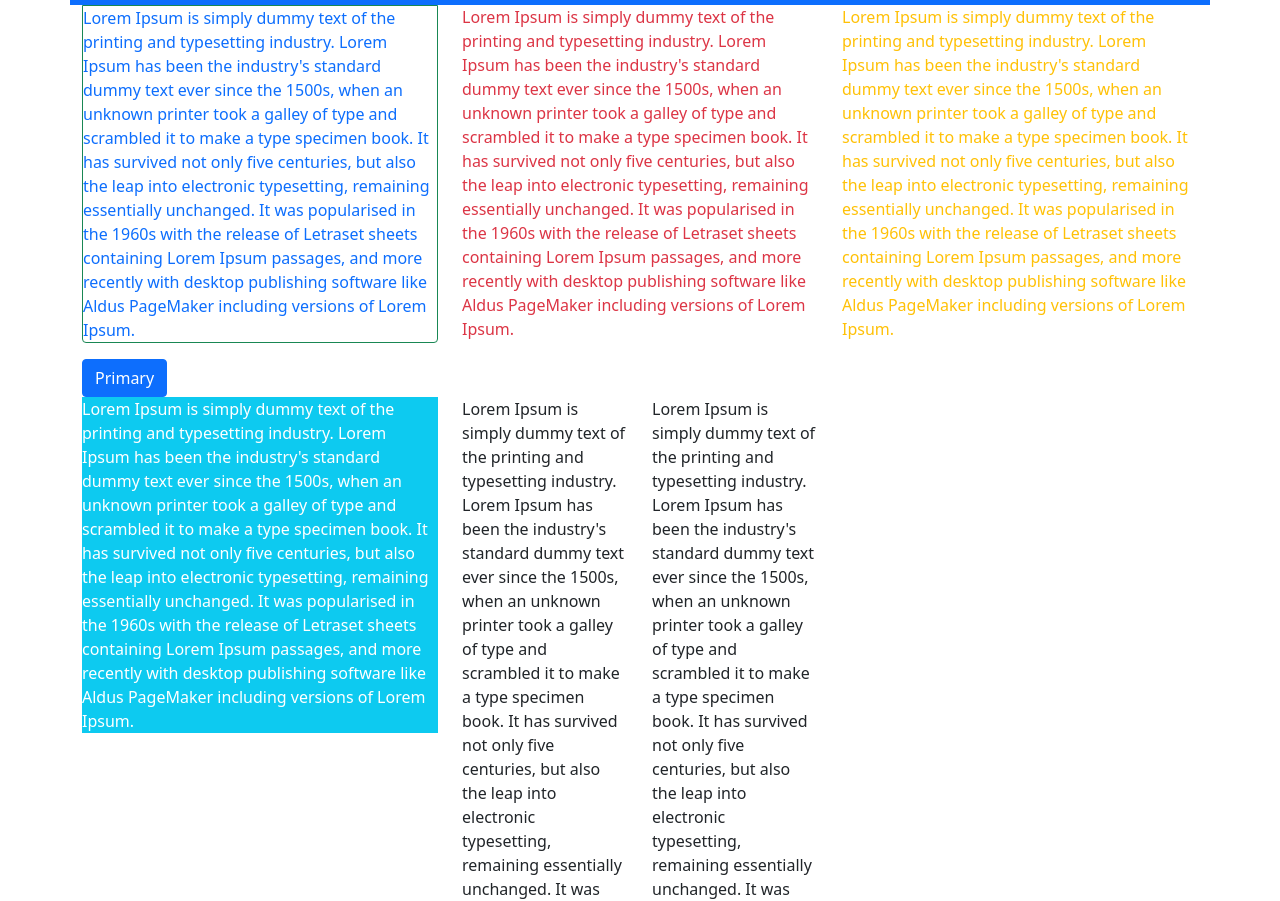
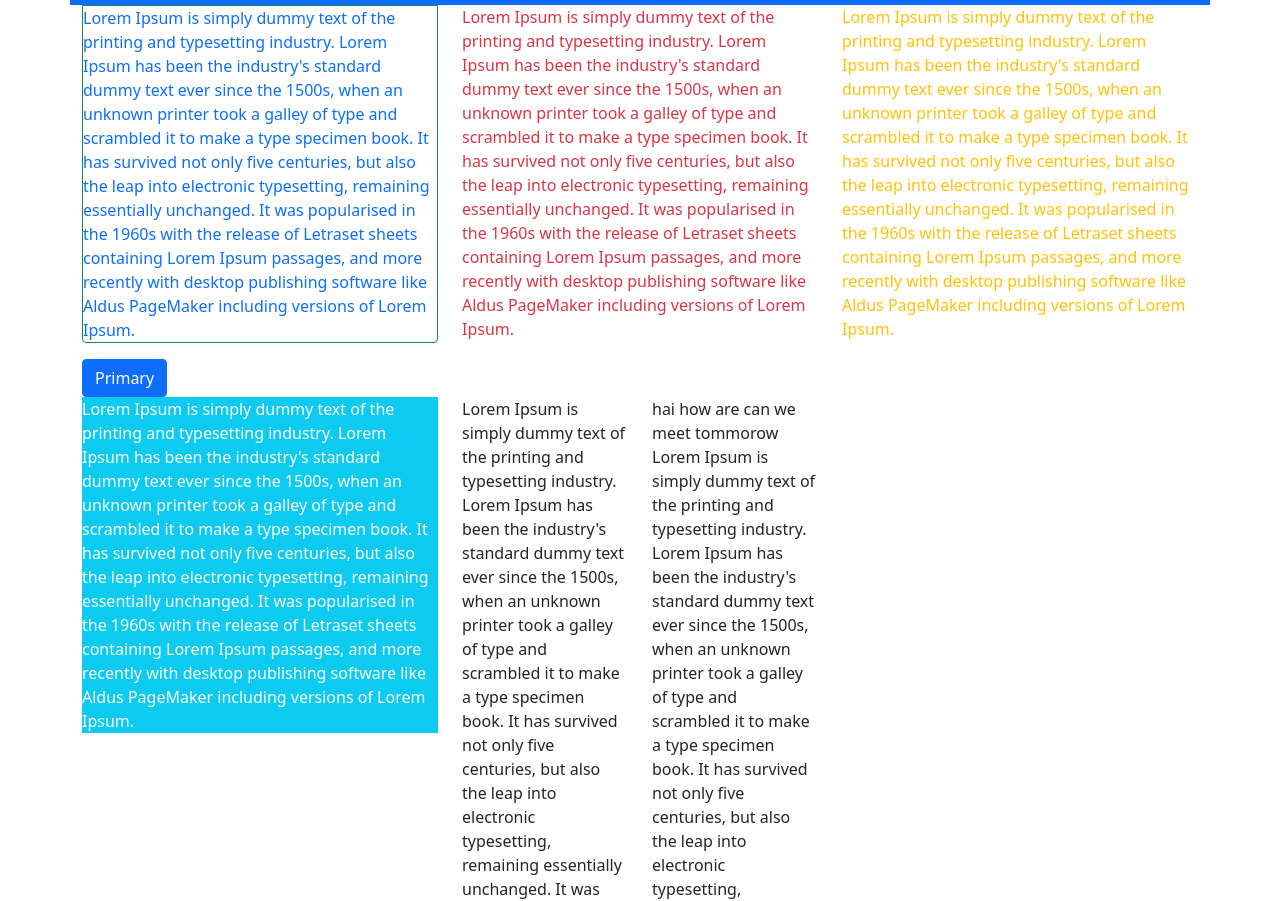
Before and after one commit to fayazmubarak524/date-with-git, a plain HTML site: page index.html in a window 1280 px wide. Shown: the part 51-952 px from the top of the page. Drawn offline with nearby package versions, Linux system fonts and the light colour scheme.

Commit message:
index file edit

```diff
--- a/index.html
+++ b/index.html
@@ -70,7 +70,8 @@
         </div>
 
         <div class="col-xs-12 col-sm-6 col-md-4 col-lg-3 col-xl-2">
-          <p>Lorem Ipsum is simply dummy text of the printing and typesetting industry. Lorem Ipsum has been the industry's standard dummy text ever since the 1500s, when an unknown printer took a galley of type and scrambled it to make a type specimen book. It has survived not only five centuries, but also the leap into electronic typesetting, remaining essentially unchanged. It was popularised in the 1960s with the release of Letraset sheets containing Lorem Ipsum passages, and more recently with desktop publishing software like Aldus PageMaker including versions of Lorem Ipsum.</p>
+          <p> hai how are can we meet tommorow
+            Lorem Ipsum is simply dummy text of the printing and typesetting industry. Lorem Ipsum has been the industry's standard dummy text ever since the 1500s, when an unknown printer took a galley of type and scrambled it to make a type specimen book. It has survived not only five centuries, but also the leap into electronic typesetting, remaining essentially unchanged. It was popularised in the 1960s with the release of Letraset sheets containing Lorem Ipsum passages, and more recently with desktop publishing software like Aldus PageMaker including versions of Lorem Ipsum.</p>
 
       </div>
 
```
